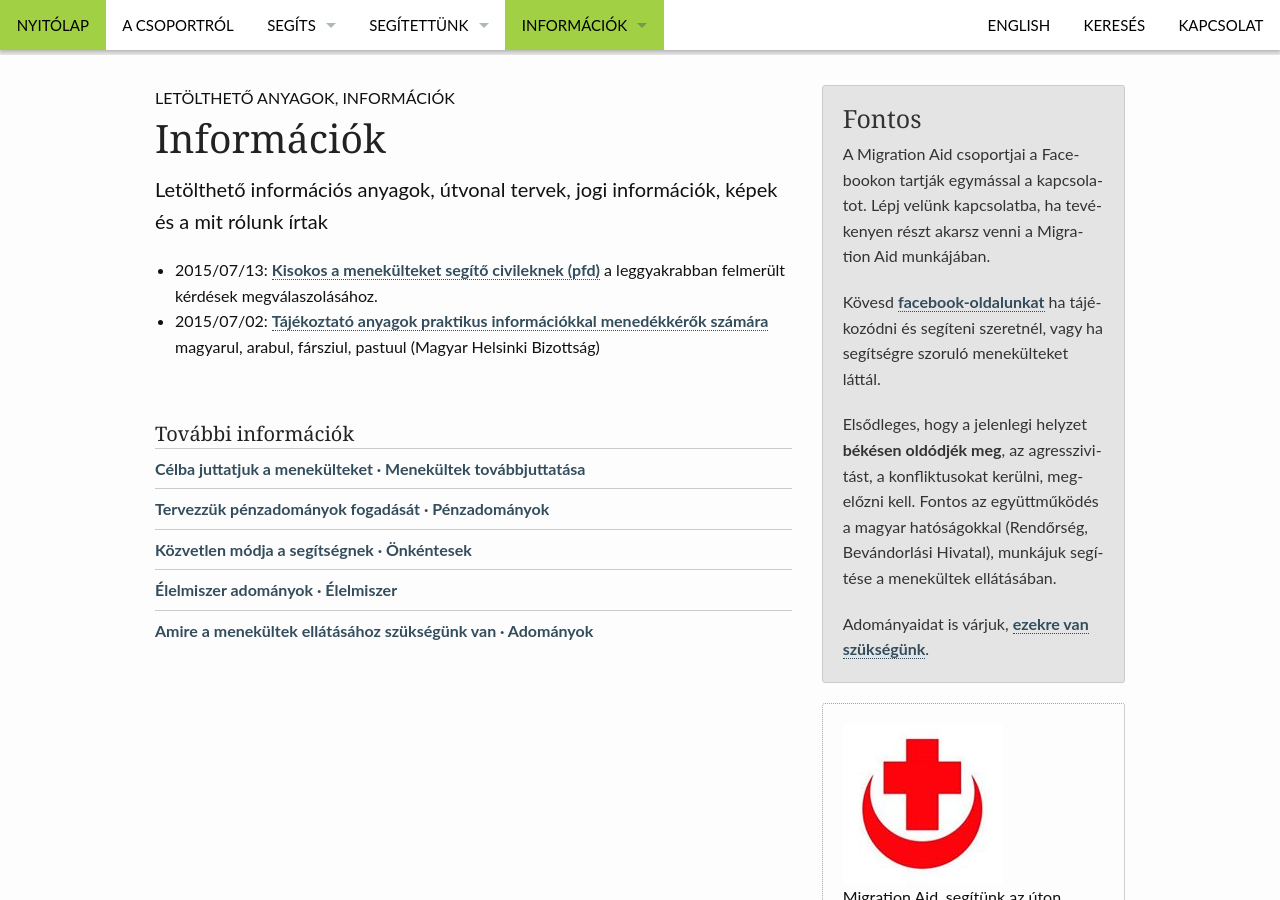
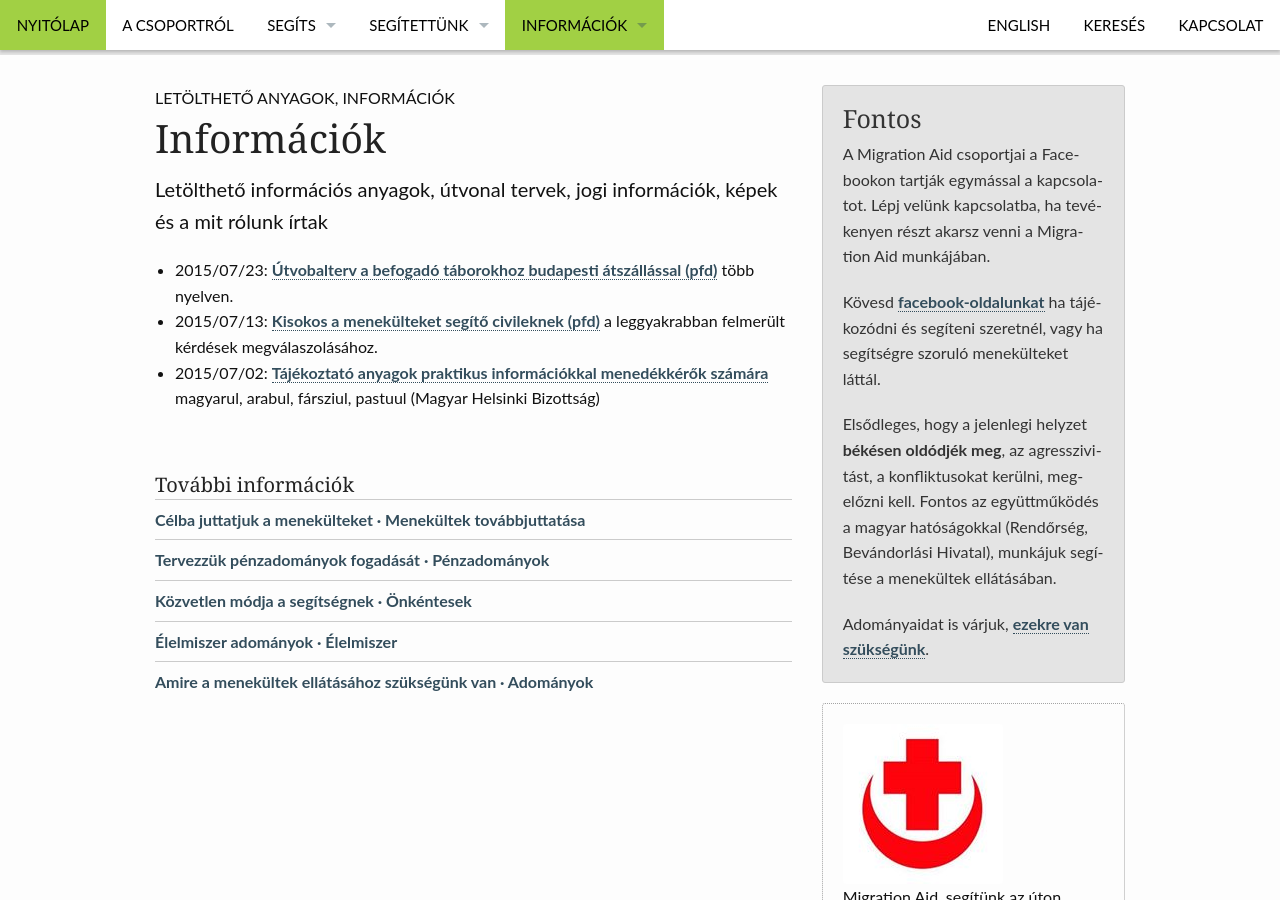
Before and after one commit to migaid/migaid.github.io, a Jekyll site: the page built from menu/info.md, in a window 1280 px wide and 900 px high, scrolled down 334 px. Built offline with Jekyll 4.4.1, drawn with Linux system fonts in a browser that asks for light colours.

Commit message:
utvonalterv

```diff
--- a/menu/info.md
+++ b/menu/info.md
@@ -12,6 +12,7 @@ header:
 
 ---
 
+- 2015/07/23: [Útvobalterv a befogadó táborokhoz budapesti átszállással (pfd)]({{ site.url }}/files/budapest-info.pdf) több nyelven.
 - 2015/07/13: [Kisokos a menekülteket segítő civileknek (pfd)](http://helsinki.hu/wp-content/uploads/info-segitoknek_FINAL_2.pdf) a leggyakrabban felmerült kérdések megválaszolásához.
 - 2015/07/02: [Tájékoztató anyagok praktikus információkkal menedékkérők számára](http://helsinki.hu/uj-informacios-anyag-menekulteknek) magyarul, arabul, fársziul, pastuul (Magyar Helsinki Bizottság)
 
```
Also changed, not shown: 1 other file.
